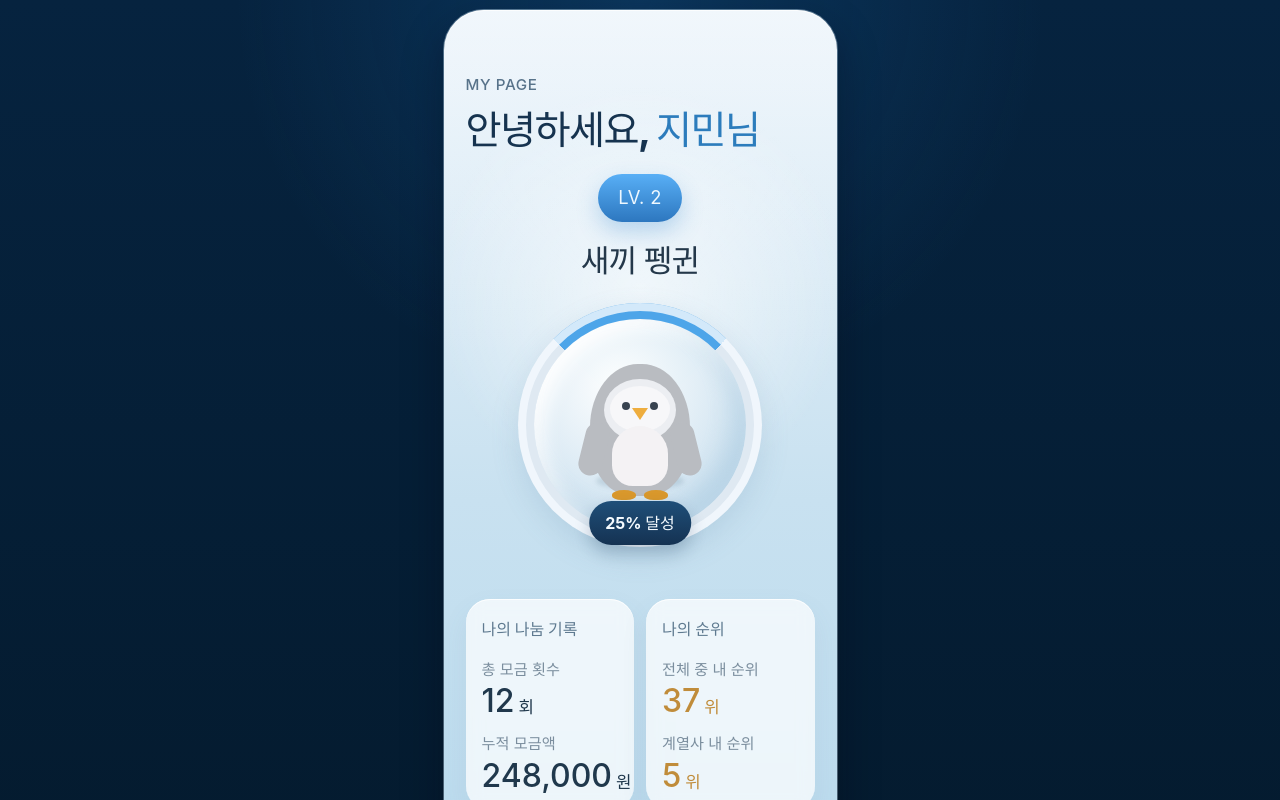
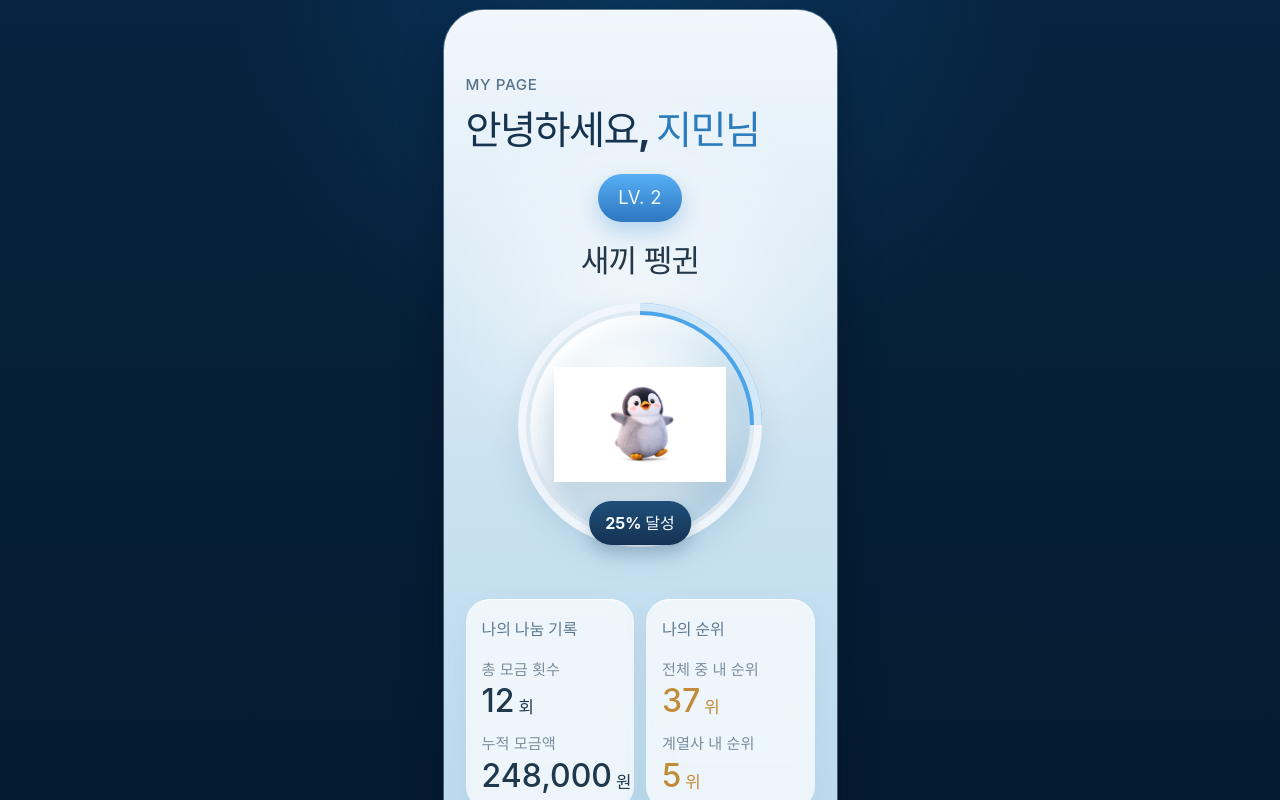
Before and after one commit to chyun7114/SVP_AI_Literacy, a React (Vite) app: page / in a window 1280 px wide. Shown: the top 800 px of the page. Built offline with nearby package versions, Linux system fonts and the light colour scheme.

Commit message:
feat: update penguin image and progress ring

```diff
--- a/src/App.css
+++ b/src/App.css
@@ -111,8 +111,8 @@
   inset: 0;
   border-radius: 50%;
   background:
-    radial-gradient(circle at center, rgba(255, 255, 255, 0.18) 56%, transparent 57%),
-    conic-gradient(from -45deg, #4da5e9 0deg 90deg, #dfe9f2 90deg 360deg);
+    radial-gradient(circle at center, rgba(255, 255, 255, 0.18) 52%, transparent 53%),
+    conic-gradient(from 0deg, #4da5e9 0deg 90deg, #dfe9f2 90deg 360deg);
   box-shadow:
     inset 0 0 0 8px rgba(246, 251, 255, 0.8),
     0 10px 28px rgba(101, 141, 173, 0.18);
@@ -120,7 +120,7 @@
 
 .penguin-progress__inner-ring {
   position: absolute;
-  inset: 16px;
+  inset: 12px;
   display: grid;
   place-items: center;
   border-radius: 50%;
@@ -132,127 +132,11 @@
     inset 10px 10px 18px rgba(255, 255, 255, 0.95);
 }
 
-.penguin {
-  position: relative;
-  width: 112px;
-  height: 142px;
-  display: flex;
-  align-items: flex-end;
-  justify-content: center;
-}
-
-.penguin__shadow {
-  position: absolute;
-  bottom: 6px;
-  width: 88px;
-  height: 18px;
-  border-radius: 50%;
-  background: rgba(75, 110, 138, 0.18);
-  filter: blur(2px);
-}
-
-.penguin__body {
-  position: relative;
-  width: 100px;
-  height: 132px;
-  border-radius: 48% 48% 42% 42%;
-  background: #b9bcc1;
-}
-
-.penguin__body::before {
-  content: '';
-  position: absolute;
-  top: 15px;
-  left: 14px;
-  width: 72px;
-  height: 62px;
-  border-radius: 50%;
-  background: #eceef2;
-}
-
-.penguin__face {
-  position: absolute;
-  top: 22px;
-  left: 20px;
-  width: 60px;
-  height: 46px;
-  border-radius: 50%;
-  background: #f7f7f9;
-}
-
-.penguin__eye {
-  position: absolute;
-  top: 16px;
-  width: 8px;
-  height: 8px;
-  border-radius: 50%;
-  background: #37424f;
-}
-
-.penguin__eye--left {
-  left: 12px;
-}
-
-.penguin__eye--right {
-  right: 12px;
-}
-
-.penguin__beak {
-  position: absolute;
-  left: 50%;
-  top: 22px;
-  transform: translateX(-50%);
-  width: 0;
-  height: 0;
-  border-left: 8px solid transparent;
-  border-right: 8px solid transparent;
-  border-top: 12px solid #eead3e;
-}
-
-.penguin__belly {
-  position: absolute;
-  left: 22px;
-  right: 22px;
-  bottom: 10px;
-  top: 62px;
-  border-radius: 46px 46px 34px 34px;
-  background: #f4f2f4;
-}
-
-.penguin__arm {
-  position: absolute;
-  top: 58px;
-  width: 24px;
-  height: 54px;
-  border-radius: 20px;
-  background: #b9bcc1;
-}
-
-.penguin__arm--left {
-  left: -8px;
-  transform: rotate(14deg);
-}
-
-.penguin__arm--right {
-  right: -8px;
-  transform: rotate(-14deg);
-}
-
-.penguin__foot {
-  position: absolute;
-  bottom: -4px;
-  width: 24px;
-  height: 10px;
-  border-radius: 50% 50% 40% 40%;
-  background: #d9982c;
-}
-
-.penguin__foot--left {
-  left: 22px;
-}
-
-.penguin__foot--right {
-  right: 22px;
+.penguin-image {
+  width: 172px;
+  max-width: 100%;
+  object-fit: contain;
+  filter: drop-shadow(0 16px 14px rgba(69, 104, 133, 0.16));
 }
 
 .achievement-pill {
--- a/src/App.jsx
+++ b/src/App.jsx
@@ -46,21 +46,7 @@ function PenguinBadge() {
     <div className="penguin-progress" aria-label="새끼 펭귄 달성률 25퍼센트">
       <div className="penguin-progress__ring">
         <div className="penguin-progress__inner-ring">
-          <div className="penguin">
-            <div className="penguin__shadow" />
-            <div className="penguin__body">
-              <div className="penguin__face">
-                <span className="penguin__eye penguin__eye--left" />
-                <span className="penguin__eye penguin__eye--right" />
-                <span className="penguin__beak" />
-              </div>
-              <div className="penguin__belly" />
-              <div className="penguin__arm penguin__arm--left" />
-              <div className="penguin__arm penguin__arm--right" />
-              <div className="penguin__foot penguin__foot--left" />
-              <div className="penguin__foot penguin__foot--right" />
-            </div>
-          </div>
+          <img src="/baby-penguin.png" alt="새끼 펭귄" className="penguin-image" />
         </div>
       </div>
       <div className="achievement-pill">25% 달성</div>
```
Also changed, not shown: public/baby-penguin.png (added).
